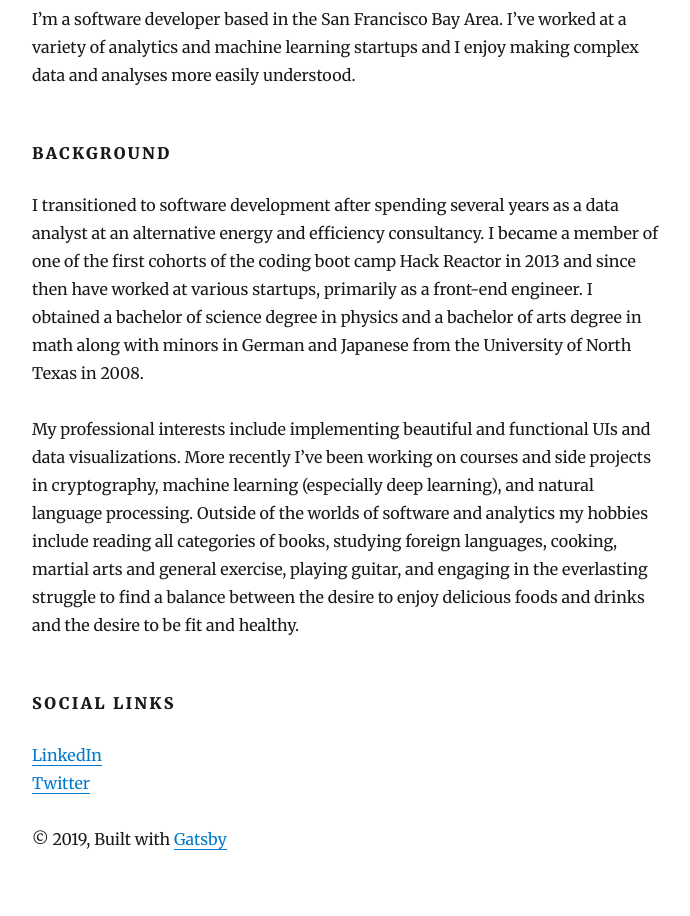
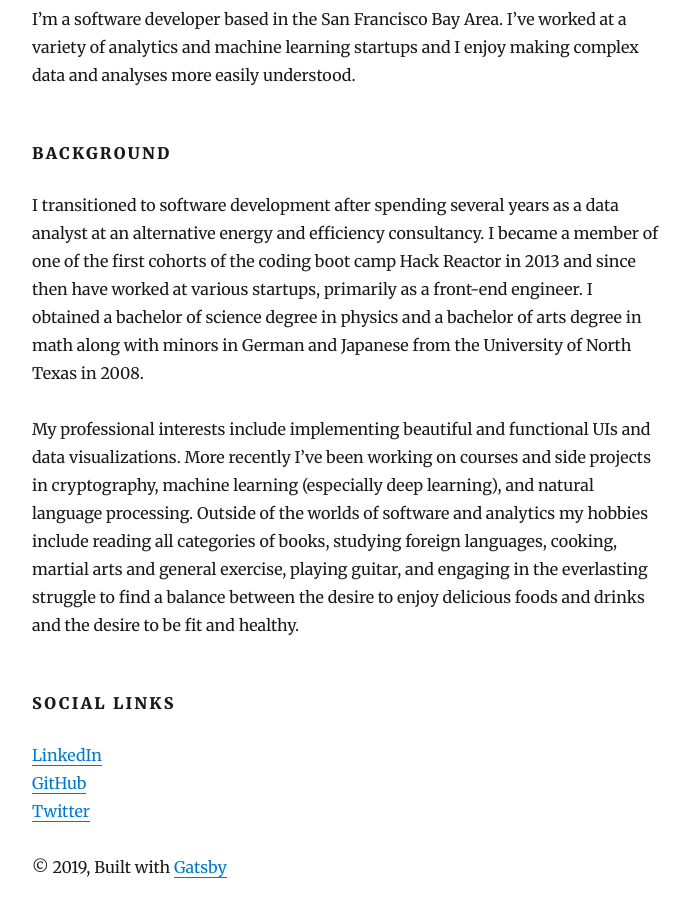
Before and after one commit to curt-mitch/personal_site, a Gatsby site in the folder my-blog/: page /about in a window 1280 px wide. Shown: the part 90-1006 px from the top of the page, without its empty margins (293-983 px from the left). Before the commit the page ends 985 px from the top, so only its background shows below. Built offline with nearby package versions, Linux system fonts and the light colour scheme; Gatsby itself is replaced by a stand-in of ours; some packages are replaced by stand-ins of ours.

Commit message:
Add GitHub link

```diff
--- a/my-blog/src/pages/about.js
+++ b/my-blog/src/pages/about.js
@@ -42,6 +42,9 @@ class About extends React.Component {
         <a href="https://www.linkedin.com/in/curtislmitchell/">LinkedIn</a>
       </div>
       <div>
+        <a href="https://github.com/curt-mitch">GitHub</a>
+      </div>
+      <div>
         <a href="https://twitter.com/curt_mitch">Twitter</a>
       </div>
       <br></br>
```
